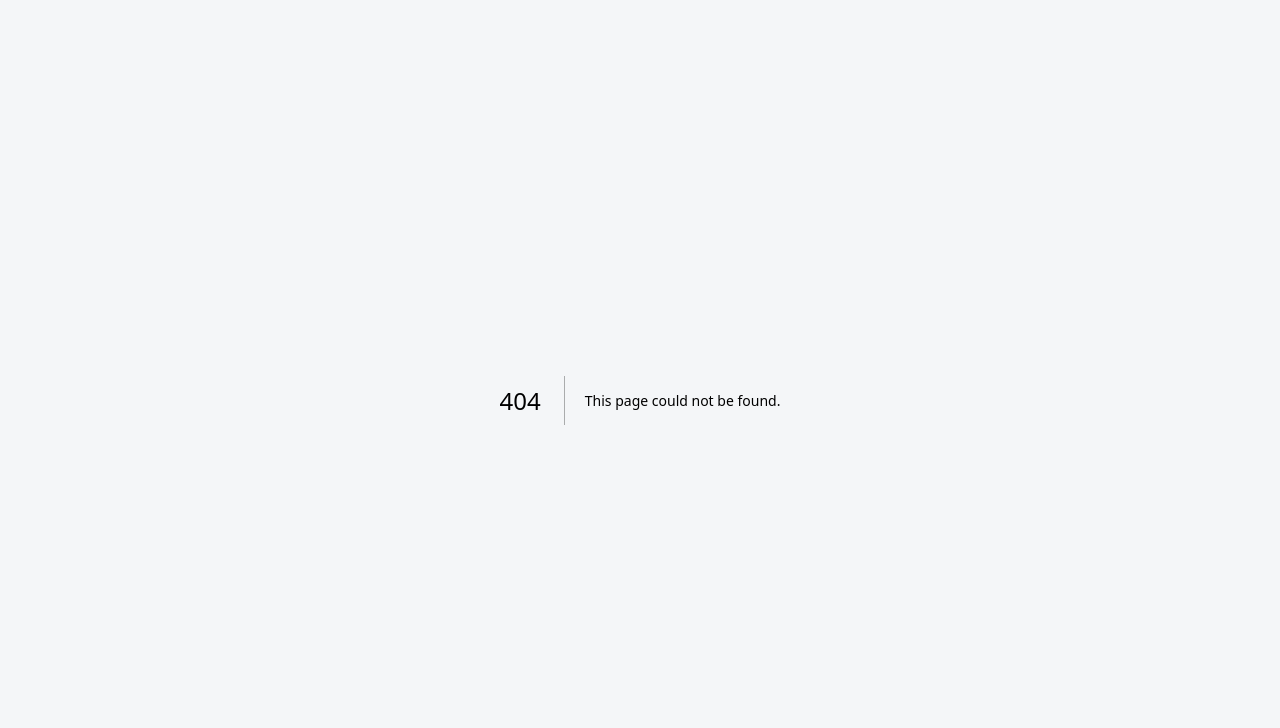
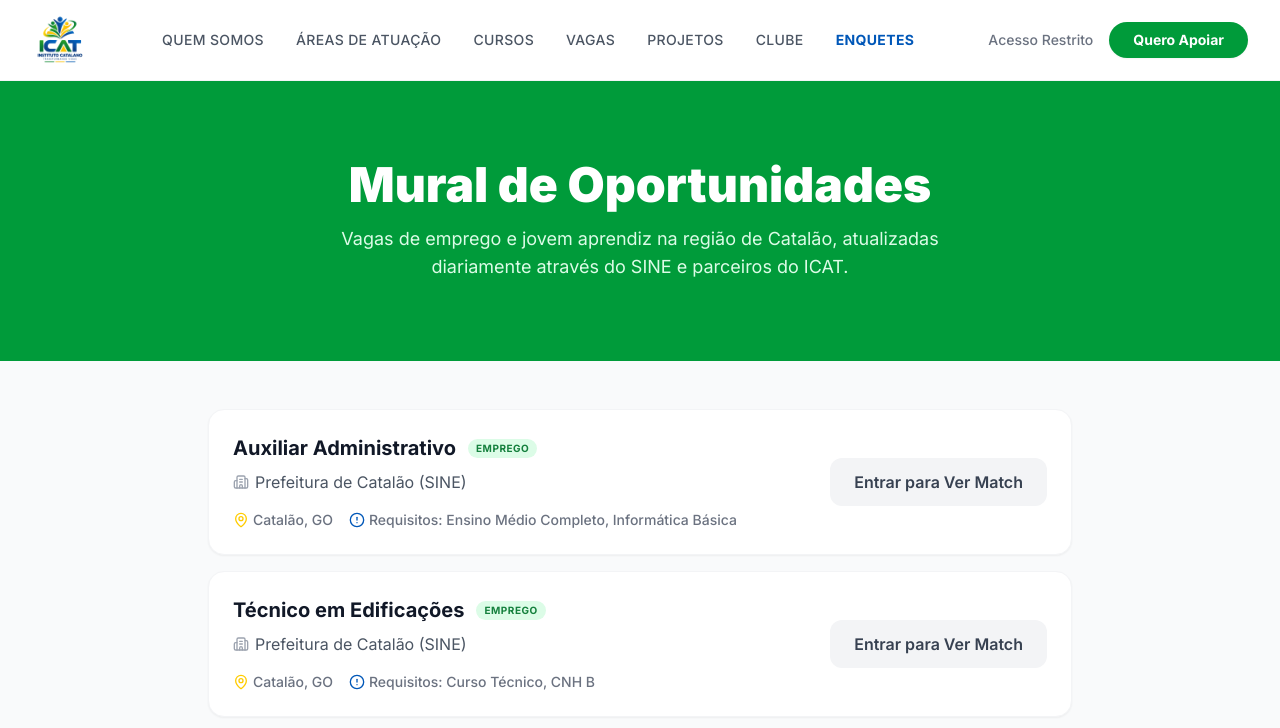
Before and after one commit to carvalhohugh/icat, a Next.js app: page /oportunidades in a window 1280 px wide. Before the commit this address had no page. Shown: the top 728 px of the page. Built offline with nearby package versions, Linux system fonts and the light colour scheme.

Commit message:
feat: add public Vagas page and daily cron sync for oportunidades

```diff
--- a/src/app/(dashboard)/admin/beneficiarios/page.tsx
+++ b/src/app/(dashboard)/admin/beneficiarios/page.tsx
@@ -1,6 +1,6 @@
 'use client';
 import { useState, useEffect } from 'react';
-import { Search, Plus, Filter, Edit2, Trash2, Heart, Users, FileText, CheckCircle, Copy, Check, ClipboardEdit, X, Download, Camera } from 'lucide-react';
+import { Search, Plus, Filter, Edit2, Trash2, Heart, Users, FileText, CheckCircle, Copy, Check, ClipboardEdit, X, Download, Camera, User } from 'lucide-react';
 import { QRCodeSVG } from 'qrcode.react';
 import { supabase } from '@/lib/supabase';
 
--- /dev/null
+++ b/src/app/oportunidades/page.tsx
@@ -0,0 +1,75 @@
+'use client';
+import { Header } from '@/components/Header';
+import { Briefcase, Building2, MapPin, AlertCircle } from 'lucide-react';
+import { useEffect, useState } from 'react';
+
+export default function OportunidadesPublicPage() {
+  const [oportunidades, setOportunidades] = useState<any[]>([]);
+  const [loading, setLoading] = useState(true);
+
+  useEffect(() => {
+    fetch('/api/oportunidades/sync')
+      .then(res => res.json())
+      .then(data => {
+        if (data.success && data.vagas) {
+          setOportunidades(data.vagas);
+        }
+        setLoading(false);
+      })
+      .catch(() => setLoading(false));
+  }, []);
+
+  return (
+    <div className="min-h-screen bg-gray-50 flex flex-col">
+      <Header />
+
+      {/* Banner */}
+      <div className="bg-icat-green py-20 text-center text-white px-4">
+        <h1 className="text-4xl md:text-5xl font-black mb-4">Mural de Oportunidades</h1>
+        <p className="text-green-100 text-lg max-w-2xl mx-auto">
+          Vagas de emprego e jovem aprendiz na região de Catalão, atualizadas diariamente através do SINE e parceiros do ICAT.
+        </p>
+      </div>
+
+      <main className="flex-1 max-w-4xl mx-auto px-4 py-12 w-full space-y-6">
+
+        {loading ? (
+          <div className="text-center py-20 text-gray-500">Buscando oportunidades do dia...</div>
+        ) : (
+          <div className="space-y-4">
+            {oportunidades.map((vaga, i) => (
+              <div key={i} className="bg-white rounded-2xl shadow-sm border border-gray-100 p-6 flex flex-col md:flex-row md:items-center justify-between gap-6 hover:shadow-md transition-all hover:border-icat-green">
+                <div>
+                  <div className="flex items-center gap-3 mb-2">
+                    <h3 className="text-xl font-bold text-gray-900">{vaga.titulo}</h3>
+                    <span className="bg-green-100 text-green-700 text-[10px] uppercase tracking-wider font-bold px-2 py-0.5 rounded-full">{vaga.tipo}</span>
+                  </div>
+                  <p className="text-gray-600 flex items-center gap-1.5"><Building2 className="w-4 h-4 text-gray-400" /> {vaga.empresa}</p>
+
+                  <div className="flex flex-wrap items-center gap-4 mt-4">
+                    <span className="text-sm font-medium text-gray-500 flex items-center gap-1"><MapPin className="w-4 h-4 text-icat-yellow" /> {vaga.local}</span>
+                    <span className="text-sm font-medium text-gray-500 flex items-center gap-1"><AlertCircle className="w-4 h-4 text-icat-blue" /> Requisitos: {vaga.requisitos}</span>
+                  </div>
+                </div>
+                <div className="shrink-0 flex flex-col justify-center">
+                  <a href="/login" className="bg-gray-100 text-gray-700 font-semibold px-6 py-3 rounded-xl hover:bg-icat-blue hover:text-white transition-colors text-center w-full md:w-auto">
+                    Entrar para Ver Match
+                  </a>
+                </div>
+              </div>
+            ))}
+
+            {oportunidades.length === 0 && (
+              <div className="bg-white rounded-2xl shadow-sm border border-gray-100 p-12 text-center">
+                <Briefcase className="w-12 h-12 text-gray-300 mx-auto mb-4" />
+                <h3 className="text-xl font-bold text-gray-900 mb-2">Nenhuma vaga encontrada hoje</h3>
+                <p className="text-gray-500">As oportunidades são sincronizadas diariamente. Volte amanhã!</p>
+              </div>
+            )}
+          </div>
+        )}
+
+      </main>
+    </div>
+  );
+}
--- a/src/components/Header.tsx
+++ b/src/components/Header.tsx
@@ -19,6 +19,7 @@ export function Header() {
             <Link href="/quem-somos" className="text-gray-600 hover:text-icat-green font-medium text-sm tracking-wide">QUEM SOMOS</Link>
             <Link href="/areas-de-atuacao" className="text-gray-600 hover:text-icat-green font-medium text-sm tracking-wide">ÁREAS DE ATUAÇÃO</Link>
             <Link href="/cursos" className="text-gray-600 hover:text-icat-green font-medium text-sm tracking-wide">CURSOS</Link>
+            <Link href="/oportunidades" className="text-gray-600 hover:text-icat-green font-medium text-sm tracking-wide">VAGAS</Link>
             <Link href="/#projetos" className="text-gray-600 hover:text-icat-green font-medium text-sm tracking-wide">PROJETOS</Link>
             <Link href="/clube-de-vantagens" className="text-gray-600 hover:text-icat-yellow font-medium text-sm tracking-wide">CLUBE</Link>
             <Link href="/#enquetes" className="text-icat-blue hover:text-blue-700 font-bold text-sm tracking-wide">ENQUETES</Link>
@@ -49,6 +50,7 @@ export function Header() {
             <Link onClick={() => setIsOpen(false)} href="/quem-somos" className="block px-3 py-2 rounded-md text-base font-medium text-gray-700 hover:text-icat-green hover:bg-gray-50">QUEM SOMOS</Link>
             <Link onClick={() => setIsOpen(false)} href="/areas-de-atuacao" className="block px-3 py-2 rounded-md text-base font-medium text-gray-700 hover:text-icat-green hover:bg-gray-50">ÁREAS DE ATUAÇÃO</Link>
             <Link onClick={() => setIsOpen(false)} href="/cursos" className="block px-3 py-2 rounded-md text-base font-medium text-gray-700 hover:text-icat-green hover:bg-gray-50">CURSOS</Link>
+            <Link onClick={() => setIsOpen(false)} href="/oportunidades" className="block px-3 py-2 rounded-md text-base font-medium text-gray-700 hover:text-icat-green hover:bg-gray-50">VAGAS</Link>
             <Link onClick={() => setIsOpen(false)} href="/#projetos" className="block px-3 py-2 rounded-md text-base font-medium text-gray-700 hover:text-icat-green hover:bg-gray-50">PROJETOS</Link>
             <Link onClick={() => setIsOpen(false)} href="/clube-de-vantagens" className="block px-3 py-2 rounded-md text-base font-medium text-gray-700 hover:text-icat-yellow hover:bg-gray-50">CLUBE</Link>
             <Link onClick={() => setIsOpen(false)} href="/#enquetes" className="block px-3 py-2 rounded-md text-base font-bold text-icat-blue hover:text-blue-700 hover:bg-blue-50">ENQUETES</Link>
```
Also changed, not shown: vercel.json (added).
